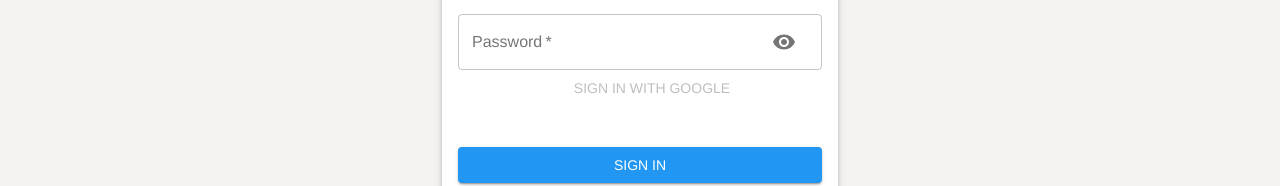
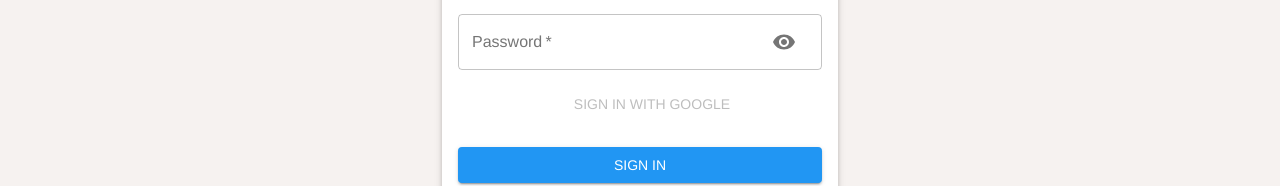
Before and after one commit to AnnettLebid/lovethisplace-app, a React (Create React App) app in the folder client/: page /auth in a window 1280 px wide. Shown: the part 650-836 px from the top of the page. Built offline with nearby package versions, Linux system fonts and the light colour scheme; some icons are missing.

Commit message:
change style og google buttom marginBottom to marginTop

```diff
--- a/client/src/components/Auth/styles.js
+++ b/client/src/components/Auth/styles.js
@@ -25,6 +25,6 @@ export default makeStyles((theme) => ({
     margin: theme.spacing(3, 0, 2),
   },
   googleButton: {
-    marginBottom: theme.spacing(2),
+    marginTop: theme.spacing(2),
   },
 }));
```
